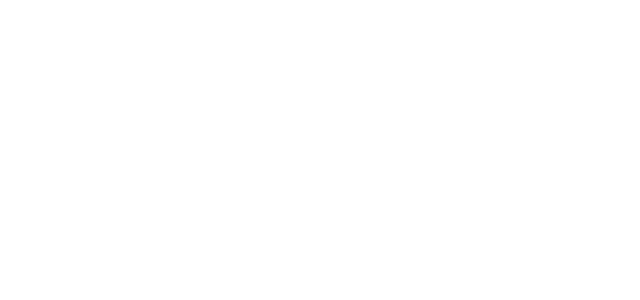
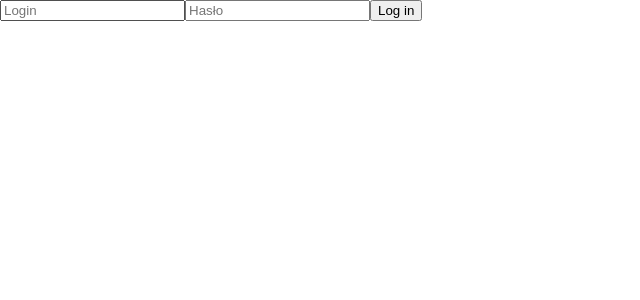
Before and after one commit to Wypracowania/Frontend, a React (Create React App) app: page / in a window 1280 px wide. Shown: the top 300 px of the page, without its empty margins (0-640 px from the left). Built offline with nearby package versions, Linux system fonts and the light colour scheme.

Commit message:
add changes to project and add first components and global styles

```diff
--- a/package.json
+++ b/package.json
@@ -10,7 +10,7 @@
     "react-dom": "^16.13.1",
     "react-router": "^5.2.0",
     "react-router-dom": "^5.2.0",
-    "react-scripts": "3.4.3",
+    "react-scripts": "^3.4.3",
     "redux": "^4.0.5",
     "styled-components": "^5.2.0"
   },
@@ -36,7 +36,7 @@
     ]
   },
   "devDependencies": {
-    "eslint": "^7.10.0",
+    "eslint": "^6.6.0",
     "eslint-config-airbnb": "^18.2.0",
     "eslint-config-prettier": "^6.12.0",
     "eslint-plugin-import": "^2.22.1",
--- a/src/App.js
+++ b/src/App.js
@@ -1,14 +1,17 @@
 import React from 'react';
 import { BrowserRouter as Router, Switch, Route } from 'react-router-dom';
+import MainTemplate from 'template/MainTemplate/MainTemplate';
+import Orders from 'pages/orders/Orders';
 import Login from './pages/authentication/login';
 import PageOne from './pages/examplePage';
 
 function App() {
   return (
+    <MainTemplate>
       <Router>
         <div className="App">
           <Switch>
-          <Route path="/login">
+            <Route exact path="/" component={Orders}>
               <Login />
             </Route>
             <Route path="/page-one">
@@ -17,6 +20,7 @@ function App() {
           </Switch>
         </div>
       </Router>
+    </MainTemplate>
   );
 }
 
--- a/src/authentication.js
+++ b/src/authentication.js
@@ -3,27 +3,39 @@
 // Każde ciasteczko wygasa po 1000000ms
 
 export function setTokenCookie(token) {
-  var d = new Date();
+  const d = new Date();
   d.setTime(d.getTime() + 1000000);
-  var expires = 'expires=' + d.toUTCString();
+  const expires = `expires=${d.toUTCString()}`;
   document.cookie = `token=${token}; ${expires};`;
 }
 export function setUserCookie(username) {
-  var d = new Date();
+  const d = new Date();
   d.setTime(d.getTime() + 1000000);
-  var expires = 'expires=' + d.toUTCString();
+  const expires = `expires=${d.toUTCString()}`;
   document.cookie = `username=${username}; ${expires};`;
 }
-export function getCookie(name) {
-  var name = name + '=';
-  var decodedCookie = decodeURIComponent(document.cookie);
-  var ca = decodedCookie.split(';');
-  for (var i = 0; i < ca.length; i++) {
-    var c = ca[i];
-    while (c.charAt(0) == ' ') {
+export function getCookie(named) {
+  const name = `${named}=`;
+  const decodedCookie = decodeURIComponent(document.cookie);
+  const ca = decodedCookie.split(';');
+
+  // ca.forEach(function (index, i) {
+  //   let c = ca[i];
+  //   while (c.charAt(0) === ' ') {
+  //     c = c.substring(1);
+  //   }
+  //   if (c.indexOf(name) === 0) {
+  //     return c.substring(name.length, c.length);
+  //   }
+  //   return '';
+  // });
+
+  for (let i = 0; i < ca.length; i++) {
+    let c = ca[i];
+    while (c.charAt(0) === ' ') {
       c = c.substring(1);
     }
-    if (c.indexOf(name) == 0) {
+    if (c.indexOf(name) === 0) {
       return c.substring(name.length, c.length);
     }
   }
@@ -36,13 +48,13 @@ export function deleteSession() {
 }
 // Wykorzystujemy ją do sprawdzania czy uzytkownik ma ciasteczka
 export function userHaveSession() {
-  var username = getCookie('username');
-  var token = getCookie('token');
+  const username = getCookie('username');
+  const token = getCookie('token');
 
   if (username === '' && token === '') {
-    //jeżeli === "" to znaczy że ciasteczko nie ma informacji na temat użytkownika
+    //  jeżeli === "" to znaczy że ciasteczko nie ma informacji na temat użytkownika
     return false;
-  } else {
-    return true;
   }
+
+  return false;
 }
--- a/src/pages/authentication/login.js
+++ b/src/pages/authentication/login.js
@@ -1,21 +1,22 @@
 import React, { useState } from 'react';
+import { Redirect } from 'react-router-dom';
 import { LOGIN_URL } from '../../globalVariables';
-import { setUserCookie, setTokenCookie } from '../../authentication.js';
-import { Redirect } from 'react-router-dom';
+import { setUserCookie, setTokenCookie } from '../../authentication';
 // Funkcja służy do przechowywania ciasteczka/sesji z tokenem
 
 function Login() {
   const [username, setUsername] = useState('');
   const [password, setPassword] = useState('');
-  const [isLogged, Login] = useState(false);
+  const [isLogged, changeLoginStatus] = useState(false);
 
   const handleSubmit = (e) => {
     e.preventDefault();
     // Przygotowanie danych do przesłania
     const data = {
-      username: username,
-      password: password,
+      username,
+      password,
     };
+
     fetch(LOGIN_URL, {
       method: 'POST',
       body: JSON.stringify(data),
@@ -27,7 +28,7 @@ function Login() {
       .then((token) => {
         setTokenCookie(token);
         setUserCookie(username);
-        Login(true); //aby przekierować
+        changeLoginStatus(true); //aby przekierować
       }) //Jeżeli uda się zalogować zapisujemy token
       .catch((err) => console.log(err));
   };
--- /dev/null
+++ b/src/pages/orders/Orders.js
@@ -0,0 +1,7 @@
+import React from 'react';
+
+const Orders = () => {
+  return <div>asd</div>;
+};
+
+export default Orders;
--- /dev/null
+++ b/src/template/MainTemplate/MainTemplate.js
@@ -0,0 +1,15 @@
+import React from 'react';
+import { ThemeProvider } from 'styled-components';
+import GlobalStyle from 'theme/GlobalStyle/GlobalStyle';
+import { theme } from 'theme/theme/theme';
+
+const MainTemplate = ({ children }) => {
+  return (
+    <ThemeProvider theme={theme}>
+      <GlobalStyle />
+      {children}
+    </ThemeProvider>
+  );
+};
+
+export default MainTemplate;
--- /dev/null
+++ b/src/theme/GlobalStyle/GlobalStyle.js
@@ -0,0 +1,27 @@
+import { createGlobalStyle } from 'styled-components';
+
+const GlobalStyle = createGlobalStyle`
+    *,
+    *:before,
+    *:after {
+    box-sizing: border-box;
+    -webkit-font-smoothing: antialiased;
+    -moz-osx-font-smoothing: grayscale;
+    }
+
+    html,
+    body {
+    margin: 0;
+    padding: 0;
+    }
+
+    html {
+    font-size: 62.5%;
+    }
+
+    body {
+    font-size: 1.6rem;
+    }
+`;
+
+export default GlobalStyle;
--- /dev/null
+++ b/src/theme/theme/theme.js
@@ -0,0 +1 @@
+export const theme = {};
```
Also changed, not shown: src/components/navside/Navside.js (added, +14 -0 lines), src/components/profileTab/ProfileTab.js (added, +8 -0 lines), 1 other file (tests, documents, lock files or other folders). Lines whose indentation alone changed are shown as unchanged.
